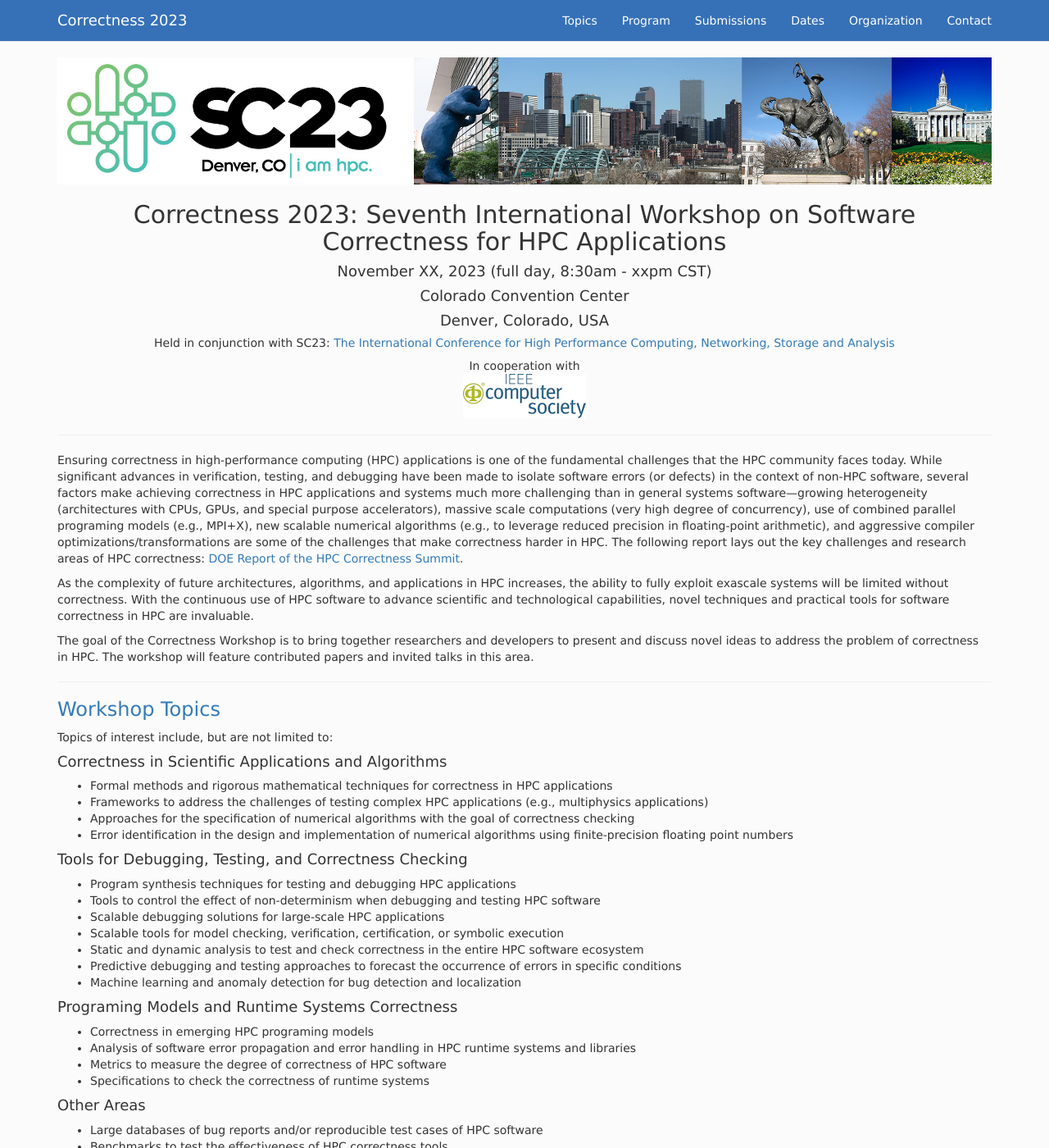
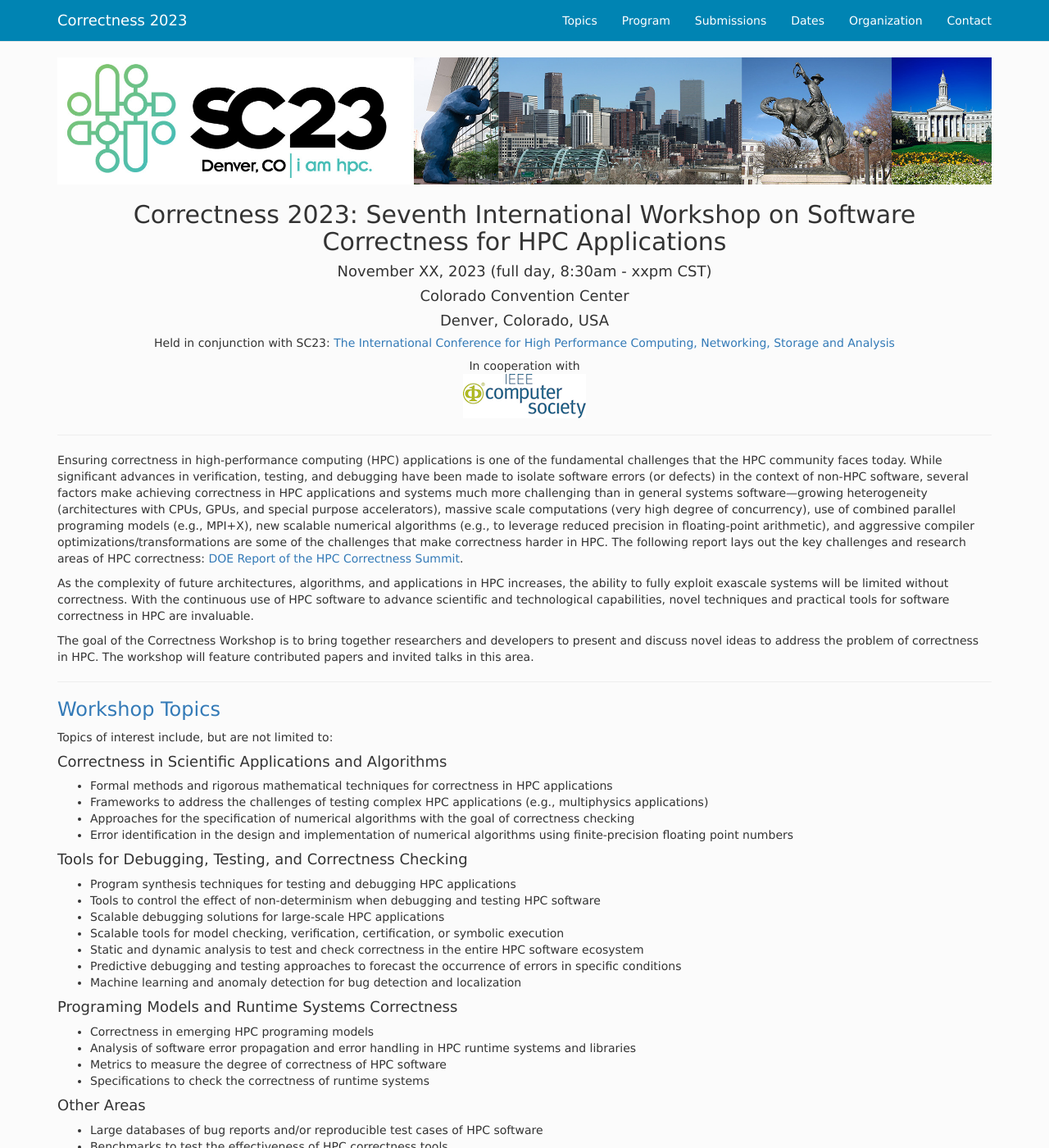
Before and after one commit to correctness-workshop/2023, a Jekyll site: the page built from index.md, in a window 1280 px wide and 1400 px high. Shown: the whole window at 82% size. Built offline with Jekyll 4.4.1, drawn with Linux system fonts in a browser that asks for light colours; nearby versions of some CDN libraries; the list of posts is cut into pages by our own code.

Commit message:
Changed background color

```diff
--- a/assets/css/custom.css
+++ b/assets/css/custom.css
@@ -34,7 +34,7 @@ body {
 }
 /* ----------------------------------------------- */
 .navbar-default {
-  background-color: #3671b7;
+  background-color: #0084B3;
 }
 .navbar-default .navbar-nav>li>a {
   color: white;
```
